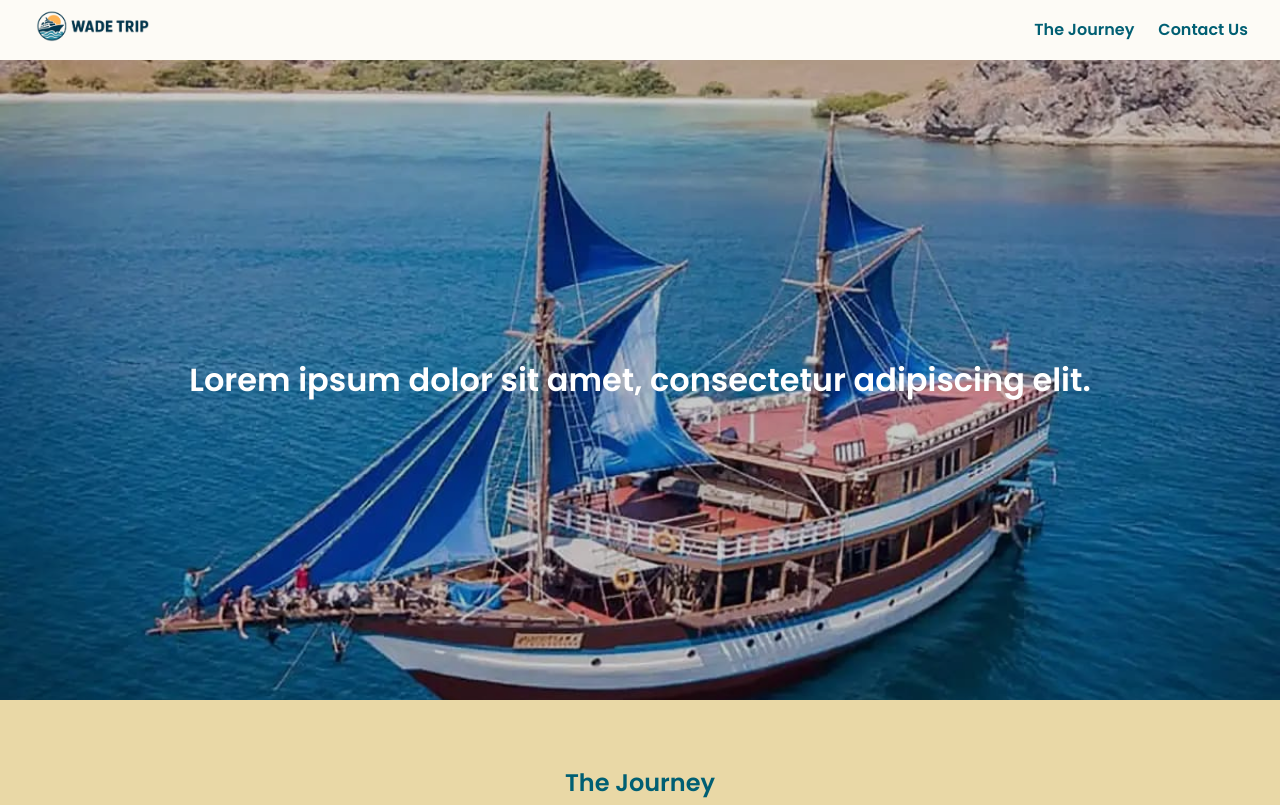
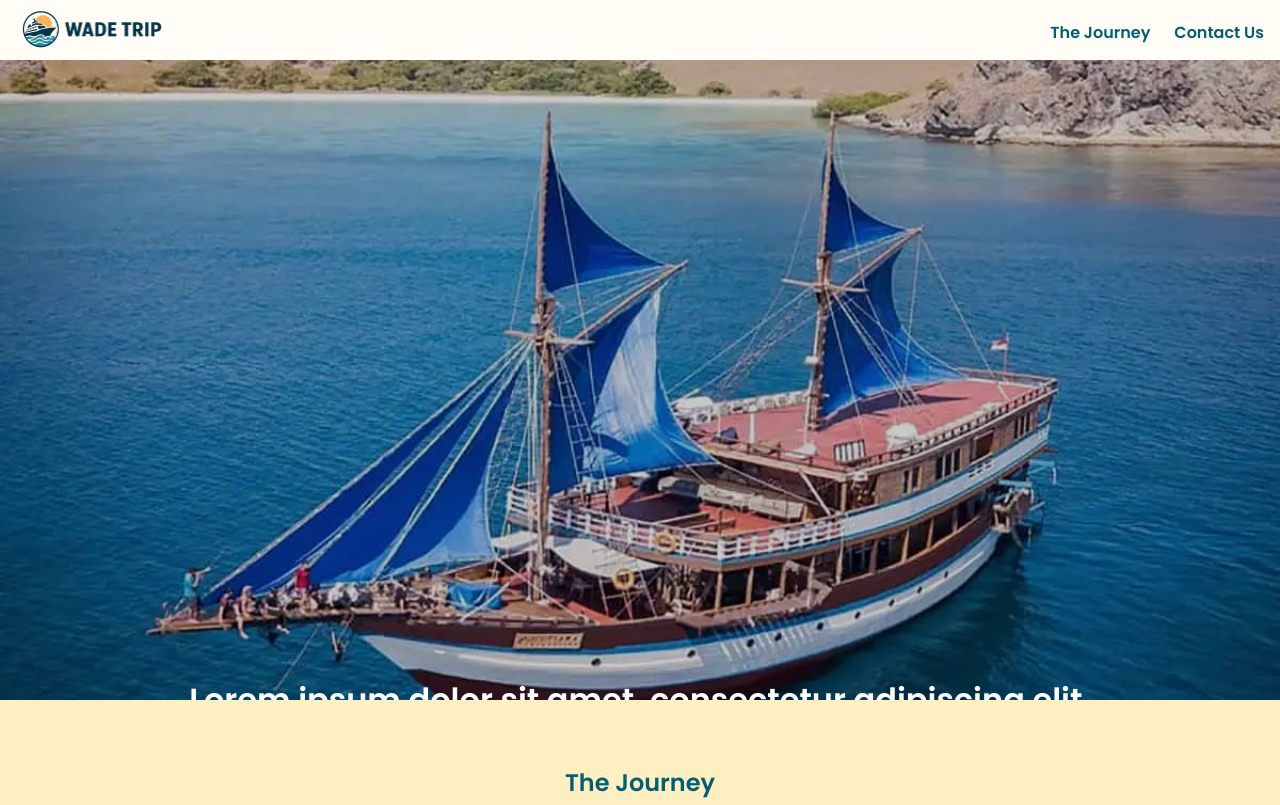
Before and after one commit to lazynewb/banjo, a plain HTML site: page index.html in a window 1280 px wide. Shown: the top 805 px of the page. Drawn offline with Linux system fonts and the light colour scheme.

Commit message:
Header padding changes.

```diff
--- a/style.css
+++ b/style.css
@@ -3,7 +3,7 @@
   --color-primary: #005f73;
   --color-secondary: #0a9396;
   --color-accent: #94d2bd;
-  --color-bg: #e9d8a6;
+  --color-bg: #ffefc1;
   --color-text: #001219;
   --header-height: 60px;
 }
@@ -34,16 +34,17 @@ header.header {
   top: 0;
   width: 100%;
   height: var(--header-height);
-  background: rgba(255,255,255,0.9);
+  background: rgba(255,255,255,0.85);
   display: flex;
   align-items: center;
   justify-content: space-between;
-  padding: 0 2rem;
+  padding: 0 1rem;
+  padding-top: 0.4rem;
   z-index: 1000;
 }
 
 .header__logo img {
-  height: 40px;
+  height: 50px;
 }
 
 .header__nav {
@@ -52,7 +53,7 @@ header.header {
 }
 
 .nav__link {
-  font-weight: 600;
+  font-weight: 550;
   color: var(--color-primary);
   transition: color 0.3s;
 }
@@ -89,6 +90,11 @@ main {
   width: 100%;
   height: 100%;
   background: rgba(0, 0, 0, 0.2);
+
+  /* then push children down from the top */
+  padding-top: 50%;
+  text-align: center;
+
   display: flex;
   align-items: center;
   justify-content: center;
```
